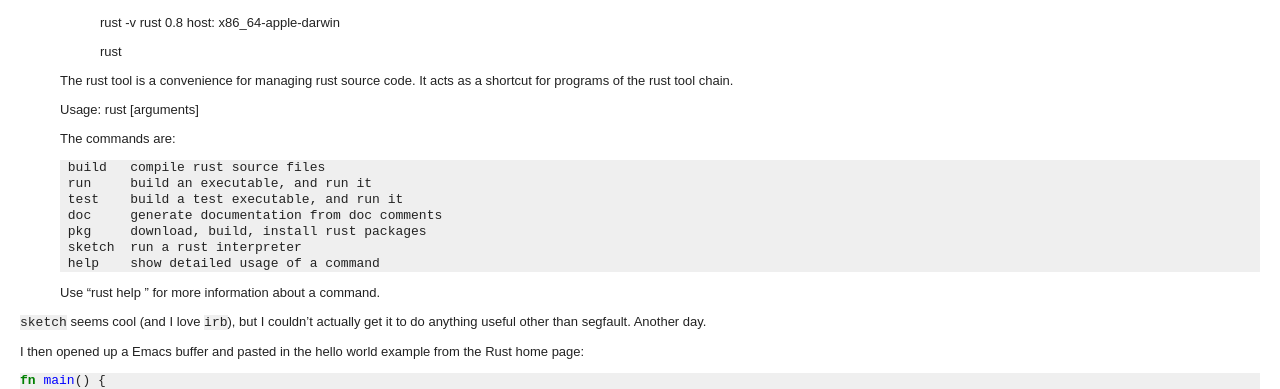
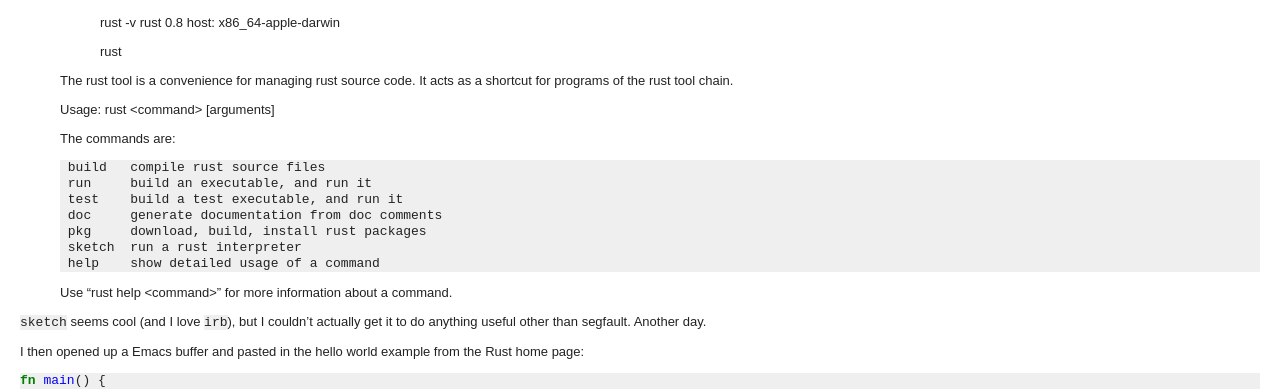
Before and after one commit to marcbowes/marcbowes.github.io, a Jekyll site: the page built from _posts/2013-12-30-hello-rust.markdown, in a window 1280 px wide. Shown: the part 304-693 px from the top of the page. Built offline with Jekyll 4.4.1, drawn with Linux system fonts in a browser that asks for light colours; nearby versions of some CDN libraries.

Commit message:
fix lt/gt

```diff
--- a/_posts/2013-12-30-hello-rust.markdown
+++ b/_posts/2013-12-30-hello-rust.markdown
@@ -33,7 +33,7 @@
     The rust tool is a convenience for managing rust source code.
     It acts as a shortcut for programs of the rust tool chain.
 
-    Usage:	rust <command> [arguments]
+    Usage:	rust &lt;command&gt; [arguments]
 
     The commands are:
 
@@ -45,7 +45,7 @@
         sketch  run a rust interpreter
         help    show detailed usage of a command
 
-    Use "rust help <command>" for more information about a command.
+    Use "rust help &lt;command&gt;" for more information about a command.
 
 `sketch` seems cool (and I love `irb`), but I couldn't actually get it
 to do anything useful other than segfault. Another day.
```
